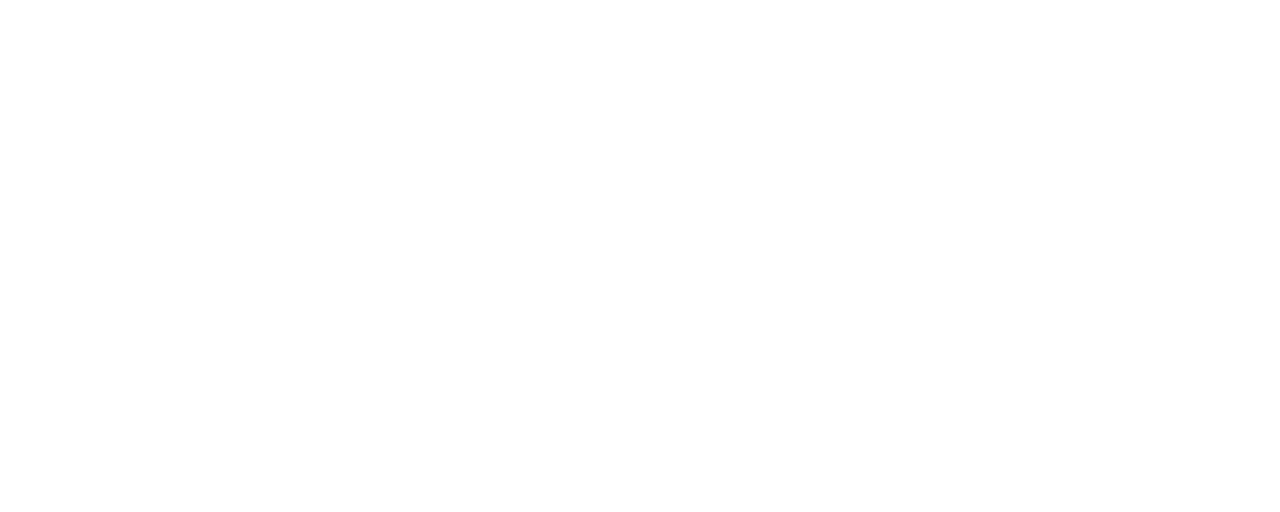
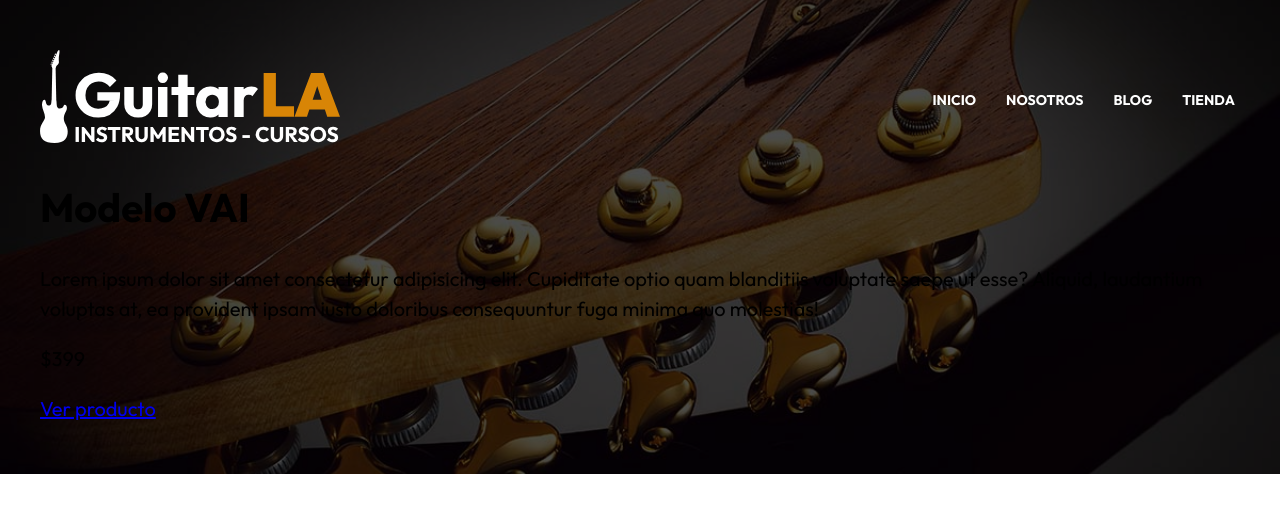
Before and after one commit to nicorfq/guitar_html_css, a website: page index.html in a window 1280 px wide. Drawn offline with Linux system fonts and the light colour scheme.

Commit message:
comenzando el header

```diff
--- a/css/app.css
+++ b/css/app.css
@@ -19,3 +19,64 @@ body {
 img {
     max-width: 100%;
 }
+
+[class$="__contenedor"] {
+    max-width: 120rem;
+    margin: 0 auto;
+    width: 95%;
+}
+
+.header {
+    background-image: linear-gradient(to right, rgb(0 0 0 / .7), rgb(0 0 0 / .7)), url(../img/header.jpg);
+    background-size: cover;
+    background-position: 50%;
+    padding: 5rem 0;
+}
+
+.header__guitarra {
+    display: none;
+}
+
+.header__barra {
+    display: flex;
+    flex-direction: column;
+    align-items: center;
+}
+
+@media (min-width: 768px) {
+    .header__barra {
+        flex-direction: row;
+        justify-content: space-between;
+    }
+}
+
+.header__logo {
+    width: 30rem;
+}
+
+.navegacion {
+    display: flex;
+    gap: 2rem;
+    margin-top: 5rem;
+}
+
+@media (min-width: 768px) {
+    .navegacion {
+        margin-top: 0;
+    }
+}
+
+.navegacion__enlace {
+    color: var(--blanco);
+    text-decoration: none;
+    text-transform: uppercase;
+    padding: .5rem;
+    font-size: 1.4rem;
+    font-weight: 700;
+    transition-property: background-color;
+    transition-duration: .3s;
+}
+
+.navegacion__enlace:hover {
+    background-color: var(--primary);
+}
--- a/index.html
+++ b/index.html
@@ -12,6 +12,29 @@
     <link rel="stylesheet" href="css/app.css">
 </head>
 <body>
+    <header class="header">
+        <div class="header__contenedor">
+            <div class="header__barra">
+                <a href="/">
+                    <img src="img/logo.svg" alt="imagen logo" class="header__logo">
+                </a>
+                <nav class="navegacion">
+                    <a class="navegacion__enlace" href="index.html">Inicio</a>
+                    <a class="navegacion__enlace" href="nosotros.html">Nosotros</a>
+                    <a class="navegacion__enlace" href="blog.html">Blog</a>
+                    <a class="navegacion__enlace" href="tienda.html">Tienda</a>
+                </nav>
+            </div><!--Header-Barra-->
 
+            <div class="modelo">
+                <h1 class="modelo__nombre">Modelo VAI</h1>
+                <p class="modelo__descripcion">Lorem ipsum dolor sit amet consectetur adipisicing elit. Cupiditate optio quam blanditiis voluptate saepe ut esse? Aliquid, laudantium voluptas at, ea provident ipsam iusto doloribus consequuntur fuga minima quo molestias!</p>
+                <p class="modelo__precio">$399</p>
+                <a class="modelo__enlace" href="producto.html">Ver producto</a>
+            </div>
+        </div>
+
+        <img src="img/header_guitarra.png" alt="imagen header guitarra" class="header__guitarra">
+    </header>
 </body>
 </html>
```
